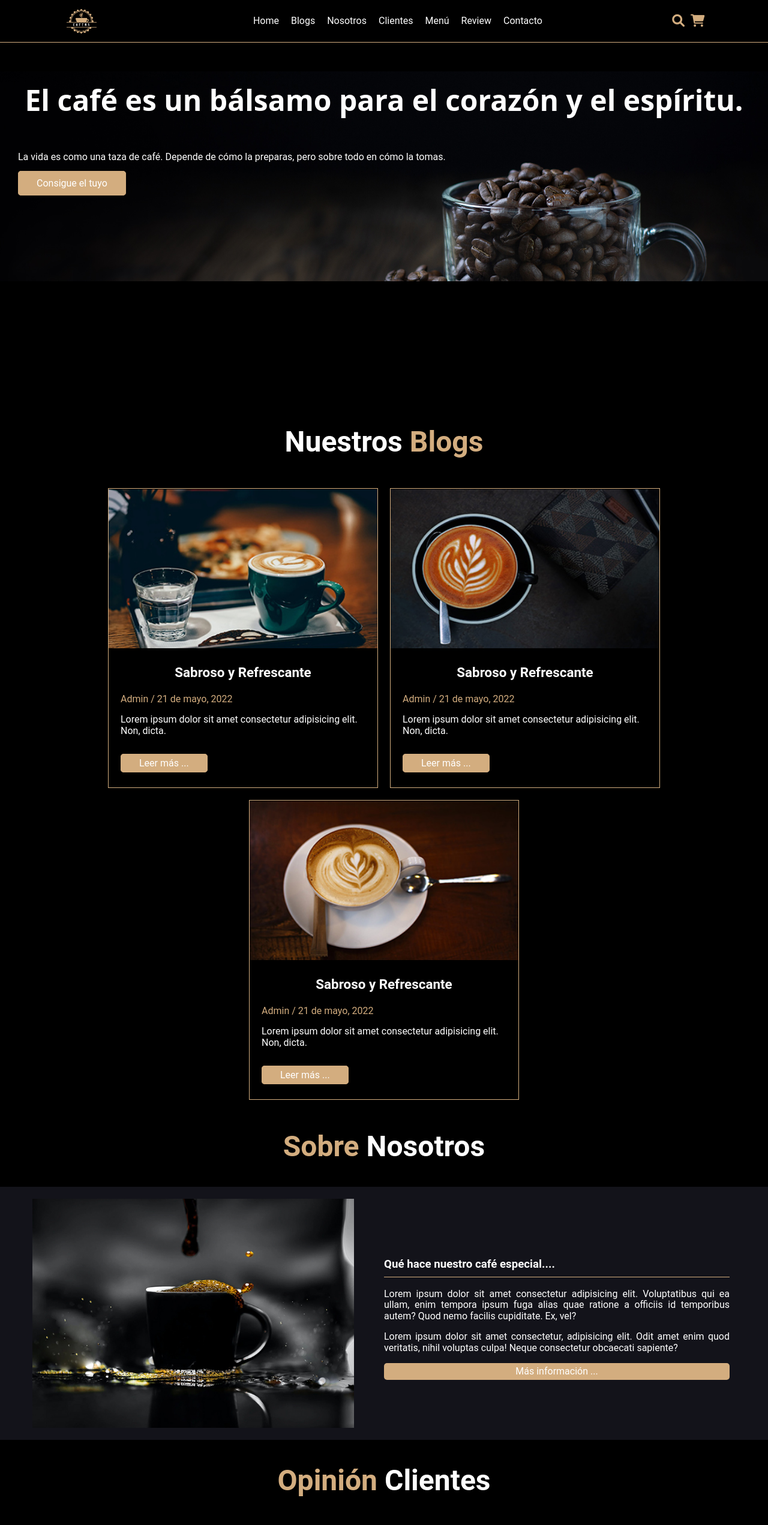
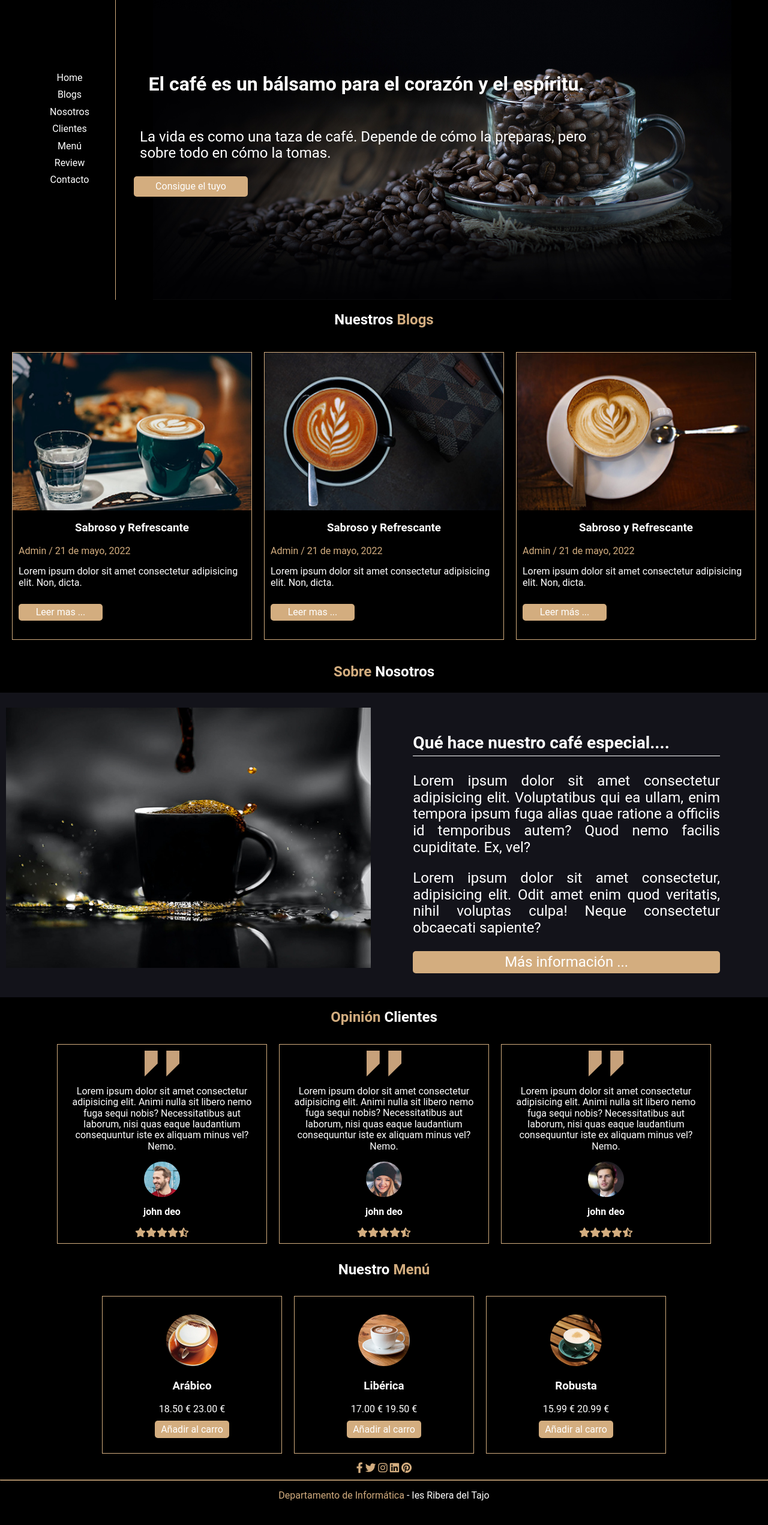
Before and after one commit to dieego17/CoffeShop, a plain HTML site: page index.html in a window 1280 px wide. Shown: the top 2543 px of the page at 60% size. After the commit the page ends 2519 px from the top, so only its background shows below. Drawn offline with Linux system fonts and the light colour scheme; a web font is replaced by a local one.

Commit message:
the last commit

```diff
--- a/css/header.css
+++ b/css/header.css
@@ -2,76 +2,101 @@
     display: flex;
     justify-content: center;
     align-items: center;
-    border-bottom: 1px solid #d3ad7f;
+    position: fixed;
+    background-color: #000;
+    width: 100%;
+    top: 0;
+    height: 70px;
+    border-bottom: 1px solid #ffffff;
+    z-index: 1;
 }
-
-/* NAV CAFÉ */
 .header__logo{
     display: none;
-    width: 70px;
-}
-
-/* NAV LIST */
-.nav{
-    margin: 10px 0px;
-    grid-area: nav;
 }
 .nav__list{
     display: flex;
+    justify-content: space-around;
+    align-items: center;
+}
+.nav__item{
+    list-style-type: none;
+}
+.nav__link{
+    padding: 0px 5px;
+    text-decoration: none;
+    color: #ffffff;
+}
+.header__icons{
+    display: none;
+}
+.header-items{
+    display: none;
+}
+.nav__link:hover{
+    text-decoration: underline;
+     color: #d3ad7f;
+}
+
+.displaynone{
+    display: none;
+}
+.displayflex{
+    display: flex;
+}
+
+.header__form{
+    position: absolute;
+    top: 75px;
+    right: 70px;
+    color: #d3ad7f;
+    border-radius: 5px;
+    outline: none;
+    background-color: #cccccc5e;
+    border: 1px solid #d3ad7f;
+    padding: 5px 10px;
+}
+.header__form::placeholder{
+    color: #d3ad7f;
+}
+.header-items{
+    flex-direction: column;
+    align-items: center;
+    position: absolute;
+    top: 70px;
+    color: #ffffff;
+    right: 0;
+}
+.card__price{
+    color: #d3ad7f;
+}
+.card-item{
+    display: flex;
+    justify-content: space-between;
+    align-items: center;
+    width: 250px;
+    background-color: #cccccc31;
+    border: 1px solid #d3ad7f;
+    padding: 0px 5px;
+}
+.content{
+    display: flex;
+    flex-direction: column;
     justify-content: center;
     align-items: center;
 }
-.nav__item{
-    padding: 0px 10px;
-    list-style-type: none;
+.card__title{
+    font-size: 1rem;
 }
-.nav__link{
+.card__img{
+    width: 50px;
+    height: 50px;
+}
+.header-items__btn{
+    background-color: #d3ad7fab;
+    width: 100%;
+    text-align: center;
+    color: #ffffff;
     text-decoration: none;
-    color: #ffffff;
+    padding: 5px 0px;
+    border-radius: 2px;
 }
-
-/* NAV ICONS */
-.header__icons, .header-items{
-    display: none;
-    color: #ffffff;
-}
-.header__icons{
-    font-size: 1.3rem;
-    color: #d3ad7f;
-}
-.header__icon{
-    padding: 0px 5px;
-}
-
-/* SECTION INICIO */
-.inicio{
-    grid-area: inicio;
-}
-.inicio__container-text{
-    background-image: url(../assets/images/home-img.jpeg);
-    background-repeat: no-repeat;
-    background-size: cover;
-    height: 300px;
-    width: 100%;
-}
-.inicio__title, .inicio__text{
-    color: #ffffff;
-}
-.inicio__text{
-    display: none;
-}
-.inicio__title{
-    font-size: 3rem;
-    text-align: center;
-    font-family: system-ui, -apple-system, BlinkMacSystemFont, 'Segoe UI', Roboto, Oxygen, Ubuntu, Cantarell, 'Open Sans', 'Helvetica Neue', sans-serif;
-    padding: 20px 5px 0px;
-}
-.inicio__btn{
-    text-decoration: none;
-    color: #ffffff;
-    border: 1px solid #d3ad7f;
-    background-color: #d3ad7f;
-    border-radius: 5px;
-    padding: 10px 30px;
-    margin: 10px 10px 0px;
-}
--- a/css/index.css
+++ b/css/index.css
@@ -11,127 +11,202 @@ body{
 }
 
 .container{
+  min-width: 400px;
+  width: 100%;
+  max-width: 1440px;
   margin: 0 auto;
-  width: 100%;
-  min-width: 400px;
-  max-width: 1300px;
+  display: grid;
+  position: relative;
+  grid-template-columns: 1fr;
+  grid-template-areas:
+                      "header"
+                      "inicio"
+                      "container__blogs"
+                      "container__nosotros"
+                      "container__clientes"
+                      "container__menus"
+                      "footer";
+}
+.header{
+  grid-area: header;
 }
 .container__blogs{
-  margin: 200px 0px 0px;
+  grid-area: container__blogs;
+}
+.container__nosotros{
+  grid-area: container__nosotros;
+}
+.container__clientes{
+  grid-area: container__clientes;
+}
+.container__menus{
+  grid-area: container__menus;
+}
+.footer{
+  grid-area: footer;
+}
+.inicio{
+  background: url(../assets/images/home-img.jpeg);
+  width: 100%;
+  height: 400px;
+  background-position: center;
+  background-size: contain;
+  background-repeat: no-repeat;
+  grid-area: inicio;
+}
+.inicio__container-text{
+  width: 75%;
   display: flex;
-  justify-content: center;
-  align-items: center;
   flex-direction: column;
+  justify-content: left;
+  align-items: left;
+  padding: 90px 20px 0px 0px;
 }
-.title{
+
+.inicio__title{
   text-align: center;
-  font-size: 3rem;
+  color: #ffffff;
+  font-size: 2rem;
+}
+.inicio__text{
+  display: none;
   color: #ffffff;
 }
-.title__color{
-  color: #d3ad7f;
+.inicio__btn{
+  background-color: #d3ad7f;
+  width: 190px;
+  text-decoration: none;
+  text-align: center;
+  padding: 8px 20px;
+  border-radius: 5px;
+  color: #ffffff;
+  margin: 0px 10px;
+  transition: all 0.5s ease;
 }
-
-/* NUESTROS BLOGS */
+.inicio__btn:hover{
+  letter-spacing: 1px;
+}
+/* BLOGS */
 .blogs{
   display: flex;
-  justify-content: center;
-  flex-direction: column;
+  flex-wrap: wrap;
 }
 .blogs-card{
   display: flex;
-  justify-content: space-around;
-  align-items: center;
   border: 1px solid #d3ad7f;
-  width: 100%;
-  margin: 10px 0px;
+  margin: 10px 10px;
+  height: 200px;
+  overflow: hidden;
+}
+.blogs-card__img{
+  height: 100%;
+  width: 510px;
+  transition: all 0.5s ease;
+}
+.blogs-card__img:hover{
+  transform: scale(1.1);
 }
 .blogs-card__content{
   color: #ffffff;
+  display: flex;
+  flex-direction: column;
+  justify-content: center;
+  padding: 0px 10px;
 }
-.blogs-card__text{
-  padding: 0px 20px 20px;
-}
-.blogs-card__user, .blogs-card__title{
+.blogs-card__title, .blogs-card__user{
   display: none;
 }
 .blogs-card__btn{
+  background-color: #d3ad7f;
   text-decoration: none;
+  text-align: center;
   color: #ffffff;
-  border: 1px solid #d3ad7f;
-  padding: 10px 20px;
-  background-color: #d3ad7f;
+  width: 140px;
+  padding: 5px 20px;
   border-radius: 5px;
-  margin: 0px 20px;
+  transition: all 0.5s ease;
 }
 .blogs-card__btn:hover{
-  background-color: #d3ad7f93;
-  border: 1px solid #d3ad7f;
+  letter-spacing: 1px;
 }
-
 /* SOBRE NOSOTROS */
-.nosotros{
+.container__nosotros{
+  color: #ffffff;
   display: flex;
   flex-direction: column;
+  flex-wrap: wrap;
+}
+.nosotros{
+  background-color: #13131a;
+  padding: 5px 10px;
+}
+.nosotros__contenido{
+  font-size: 1.5rem;
+  padding: 10px 50px;
+}
+.nosotros__title{
+  padding: 5px 0px;
+  border-bottom: 1px solid #ffffff;
+}
+.nosotros__text{
+  text-align: justify;
+}
+.nosotros__btn{
+  width: 100%;
+  text-align: center;
+  background-color: #d3ad7f;
+  display: flex;
   justify-content: center;
-  align-items: center;
-  text-align: justify;
+  text-decoration: none;
+  border-radius: 5px;
+  padding: 5px 0px;
   color: #ffffff;
-  background-color: #13131a;
-  padding: 20px 0px;
+  margin: 0px 0px 5px;
+  transition: all 0.5s ease;
+}
+.nosotros__btn:hover{
+  letter-spacing: 1px;
 }
 .nosotros__img{
   display: none;
 }
-.nosotros__title{
-  border-bottom: 1px solid #d3ad7f;
-  padding: 0px 0px 10px;
-}
-.nosotros__contenido{
-  margin: 0px 30px;
-}
-.nosotros__btn{
-  background-color: #d3ad7f;
-  color: #ffffff;
-  text-decoration: none;
-  border-radius: 5px;
-  display: flex;
-  justify-content: center;
-  padding: 5px 10px;
-}
 
-/* OPINION CLIENTES */
+/* CLIENTES */
 .container__clientes{
   display: flex;
   flex-direction: column;
+  align-items: center;
+  flex-wrap: wrap;
+  width: 100%;
+}
+.cliente{
+  display: flex;
+  flex-wrap: wrap;
   justify-content: center;
   align-items: center;
-  text-align: center;
-}
-.cliente-card__img, .cliente-card__stars, .cliente-card__name{
-  display: none;
 }
 .cliente-card{
   border: 1px solid #d3ad7f;
-  margin: 20px 0px;
+  text-align: center;
+  margin: 10px;
   color: #ffffff;
-  width: 300px;
-  height: 250px;
-  padding: 10px 20px;
+  width: 350px;
+  padding: 10px;
 }
-.container__menus{
+.cliente-card__img, .cliente-card__name, .cliente-card__stars{
   display: none;
 }
-
 /* FOOTER */
 .footer{
   text-align: center;
   color: #ffffff;
+  margin: 5px 0px 0px;
 }
-.fab{
+.footer__line{
+  border-color: #d3ad7f;
+}
+.footer__icon{
   color: #d3ad7f;
   text-decoration: none;
+  font-size: 1.1rem;
 }
-.footer__line{
-  border: 1px solid #d3ad7f;
-}
--- a/css/menu.css
+++ b/css/menu.css
@@ -0,0 +1,45 @@
+.container__menus{
+    display: flex;
+    flex-direction: column;
+    justify-content: center;
+    align-items: center;
+}
+.menus{
+    display: flex;
+    flex-wrap: wrap;
+    justify-content: center;
+    align-items: center;
+}
+.menu-card{
+    border: 1px solid #d3ad7f;
+    text-align: center;
+    margin: 10px;
+    color: #ffffff;
+    width: 300px;
+    padding: 30px 0px;
+    transition: all 0.5s ease;
+}
+.menu-card:hover{
+    background-color: #cccccc5e;
+}
+.title{
+    color: #ffffff;
+    text-align: center;
+}
+.title__color{
+    color: #d3ad7f;
+}
+.menu-card__price{
+    margin: 10px 0px 15px;
+}
+.menu-card__btn{
+    background-color: #d3ad7f;
+    text-decoration: none;
+    color: #ffffff;
+    padding: 5px 10px;
+    border-radius: 5px;
+    transition: all 0.5s ease;
+}
+.menu-card__btn:hover{
+    letter-spacing: 1px;
+}
--- a/css/responsive.css
+++ b/css/responsive.css
@@ -4,163 +4,153 @@
     }
     .header__logo{
         display: flex;
-        padding: 0px 10px;
+        color: #d3ad7f;
     }
-
-    /* NUESTRO MENU */
-    .container__menus{
-        display: block;
+    a img:nth-child(1){
+        width: 50px;
     }
-    .menus{
+}
+@media screen and (min-width: 768px) {
+    .inicio{
+        width: 100%;
+        height: 500px;
+    }
+    .header__icons{
+        display: flex;
+        color: #ffffff;
+    }
+    .header__icon{
+        padding: 0px 5px;
+        font-size: 1.1rem;
+    }
+    .header__icon:hover{
+        color: #d3ad7f;
+    }
+    /* BLOGS */
+    .blogs{
         display: flex;
         justify-content: center;
         align-items: center;
-        flex-wrap: wrap;
-        text-align: center;
-    }
-    .menu-card{
-        border: 1px solid #d3ad7f;
-        margin: 10px 10px;
-        width: 340px;
-        height: 250px;
-        padding: 30px 0px;
-        color: #ffffff;
-    }
-    .menu-card__btn{
-        background-color: #d3ad7f;
-        border: 1px solid #d3ad7f;
-        color: #ffffff;
-        padding: 5px 20px;
-        text-decoration: none;
-        border-radius: 5px;
-        margin: 30px 0px 0px;
-    }
-    .menu-card__price{
-        padding: 0px 0px 15px;
-    }
-    .menu-card__line{
-        font-size: 0.8rem;
-    }
-    .menu-card__btn:hover{
-        background-color: #d3ad7f81;
-        border: 1px solid #d3ad7f81;
-    }
-
-}
-
-@media screen and (min-width: 768px) {
-    .inicio__container-text{
-        height: 350px;
-    }
-    .header{
-        justify-content: space-around;
-    }
-    .header__icons{
-        display: flex;
     }
     .blogs-card{
+        display: flex;
         flex-direction: column;
-        height: 500px;
-        width: 450px;
+        width: 400px;
+        height: 480px;
+        margin: 20px 10px;
+        border: 1px solid #d3ad7f;
     }
     .blogs-card__content{
-        margin: 0px 0px 30px;
-    }
-    .blogs-card__img{
-        width: 450px;
-        height: 265px;
+        display: flex;
+        flex-direction: column;
     }
     .blogs-card__title{
         display: flex;
         justify-content: center;
-        align-items: center;
-        font-size: 1.4rem;
     }
     .blogs-card__user{
-        display: block;
-        padding: 0px 20px;
+        display: flex;
         color: #d3ad7f;
     }
-    .blogs-card__btn{
-        margin: 0px 20px 20px;
+    .blogs-card__text{
+        padding: 0px 0px 10px;
     }
-    .blogs-card__btn{
-        padding: 5px 30px;
-    }
-
 }
-
-@media screen and (min-width: 1024px) {
-    .inicio__btn{
-        margin: 0px 30px;
-    }
-    .inicio__text{
-        display: flex;
-        padding: 10px 30px;
-    }
-    /* BLOGS */
-    .blogs{
-        display: flex;
-        flex-direction: row;
-        flex-wrap: wrap;
-    }
-    .blogs-card{
-        margin: 10px 10px;
-    }
-
+@media screen and (min-width:1024px) {
     /* NOSOTROS */
     .nosotros{
         display: flex;
-        justify-content: center;
-        align-items: center;
-        flex-direction: row;
         width: 100%;
-    }
-    .nosotros__container-img , .nosotros__contenido{
-        width: 45%;
     }
     .nosotros__img{
         display: flex;
-        padding: 0px 20px;
+        margin: 20px 0px;
+        width: 100%;
     }
-
+    .nosotros__container-img{
+        width: 50%;
+    }
+    .nosotros__contenido{
+        margin: 20px;
+        width: 50%;
+    }
     /* CLIENTES */
-    .cliente{
+    .cliente-card{
+        display: flex;
+        flex-direction: column;
+        align-items: center;
+    }
+    .cliente-card__img{
         display: flex;
         justify-content: center;
         align-items: center;
-        flex-wrap: wrap;
-    }
-    .cliente-card{
-        height: 350px;
-        display: flex;
-        width: 400px;
-        justify-content: center;
-        align-items: center;
-        flex-direction: column;
-        margin: 10px 10px;
-    }
-    .cliente-card__img{
-        display: flex;
+        text-align: center;
         border-radius: 100px;
         width: 60px;
     }
+    .cliente-card__name{
+        display: flex;
+        font-size: 1rem;
+    }
     .cliente-card__stars{
         display: flex;
-        margin: 20px 0px 0px;
-    }
-    .fas{
         color: #d3ad7f;
     }
-
-    /* NUESTRO MENU */
-    .menu-card{
-        width: 300px;
-        margin: 0px 10px 20px;
+    /* INICIO */
+    .inicio__text{
+        display: flex;
+        text-align: left;
+        font-size: 1.5rem;
+        padding: 0px 20px;
     }
 }
-
-@media screen and (min-width: 1200px) {
-
-
+@media screen and (min-width:1200px) {
+    .container{
+        grid-template-columns: 15% 85%;
+        grid-template-areas:
+                            "header inicio"
+                            "container__blogs container__blogs"
+                            "container__nosotros container__nosotros"
+                            "container__clientes container__clientes"
+                            "container__menus container__menus"
+                            "footer footer";
+    }
+    .header{
+        display: flex;
+        justify-content: flex-start;
+        flex-direction: column;
+        align-items: left;
+        position: static;
+        background-color: #000;
+        width: 100%;
+        margin: 100px 0px;
+        border: none;
+    }
+    .header__logo, .header__icons{
+        display: none;
+    }
+    .nav__list{
+        display: flex;
+        flex-direction: column;
+        justify-content: flex-start;
+        align-items: left;
+    }
+    .nav__link{
+       display: flex;
+       justify-content: flex-start;
+       align-items: left;
+       padding: 5px 0px;
+       transition: all 0.3s ease;
+    }
+    .nav__link:hover{
+        transform: translateX(10px);
+        color: #d3ad7f;
+        text-decoration: none;
+    }
+    .inicio{
+        border-left: 1px solid #d3ad7f;
+    }
+    .inicio__container-text{
+        margin: 0px 0px 0px 20px;
+    }
 }
--- a/index.html
+++ b/index.html
@@ -69,12 +69,11 @@
           ></i>
         </section>
 
-        <!--   <input class="header__form" id="header_form" type="search" placeholder="Buscar..." /> -->
+          <input class="header__form" id="header_form" type="search" placeholder="Buscar..." />
 
         <!-- Desplegable de la derecha -->
         <section class="header-items" id="header_items">
           <article class="card-item">
-            <span class="fas fa-times"></span>
             <img
               class="card__img"
               src="./assets/images/cart-item-1.png"
@@ -84,10 +83,10 @@
               <h3 class="card__title">Arábica</h3>
               <div class="card__price">12.99 €</div>
             </div>
+            <span class="fas fa-times"></span>
           </article>
 
           <article class="card-item">
-            <span class="fas fa-times"></span>
             <img
               class="card__img"
               src="./assets/images/cart-item-2.png"
@@ -97,10 +96,10 @@
               <h3 class="card__title">Robusta</h3>
               <div class="card__price">15.99 €</div>
             </div>
+            <span class="fas fa-times"></span>
           </article>
 
           <article class="card-item">
-            <span class="fas fa-times"></span>
             <img
               class="card__img"
               src="./assets/images/cart-item-3.png"
@@ -110,10 +109,10 @@
               <h3 class="card__title">Libérica</h3>
               <div class="card__price">25.00 €</div>
             </div>
+            <span class="fas fa-times"></span>
           </article>
 
           <article class="card-item">
-            <span class="fas fa-times"></span>
             <img
               class="card__img"
               src="./assets/images/cart-item-4.png"
@@ -123,6 +122,7 @@
               <h3 class="card__title">Excelsa</h3>
               <div class="card__price">10.50 €</div>
             </div>
+            <span class="fas fa-times"></span>
           </article>
           <a href="#" class="header-items__btn">Comprar</a>
         </section>
@@ -165,7 +165,7 @@
                 Lorem ipsum dolor sit amet consectetur adipisicing elit. Non,
                 dicta.
               </p>
-              <a href="#" class="blogs-card__btn">Leer más ...</a>
+              <a href="#" class="blogs-card__btn">Leer mas ...</a>
             </div>
           </article>
 
@@ -185,7 +185,7 @@
                 Lorem ipsum dolor sit amet consectetur adipisicing elit. Non,
                 dicta.
               </p>
-              <a href="#" class="blogs-card__btn">Leer más ...</a>
+              <a href="#" class="blogs-card__btn">Leer mas ...</a>
             </div>
           </article>
 
--- a/js/script.js
+++ b/js/script.js
@@ -4,12 +4,37 @@ const header_items = document.getElementById("header_items");
 const header_search = document.getElementById("header_search");
 const header_form = document.getElementById("header_form");
 
-
+document.addEventListener("DOMContentLoaded", () => {
+    header_form.classList.add("displaynone")
+    header_items.classList.add("displaynone")
+});
 
 header_icon.addEventListener("click", () => {
 
 });
 
 header_search.addEventListener("click", () => {
+  header_items.classList.remove("displayflex")
+  header_items.classList.add("displaynone")
+  if(header_form.classList.contains("displaynone")){
+    header_form.classList.remove("displaynone")
+    header_form.classList.add("displayflex")
+  }else{
+    header_form.classList.remove("displayflex")
+    header_form.classList.add("displaynone")
+  }
 
 });
+
+header_icon.addEventListener("click", () => {
+  header_form.classList.remove("displayflex")
+  header_form.classList.add("displaynone")
+  if(header_items.classList.contains("displaynone")){
+    header_items.classList.remove("displaynone")
+    header_items.classList.add("displayflex")
+  }else{
+    header_items.classList.remove("displayflex")
+    header_items.classList.add("displaynone")
+  }
+
+});
```
Also changed, not shown: css/webfonts/fa-solid-900.ttf (deleted).
